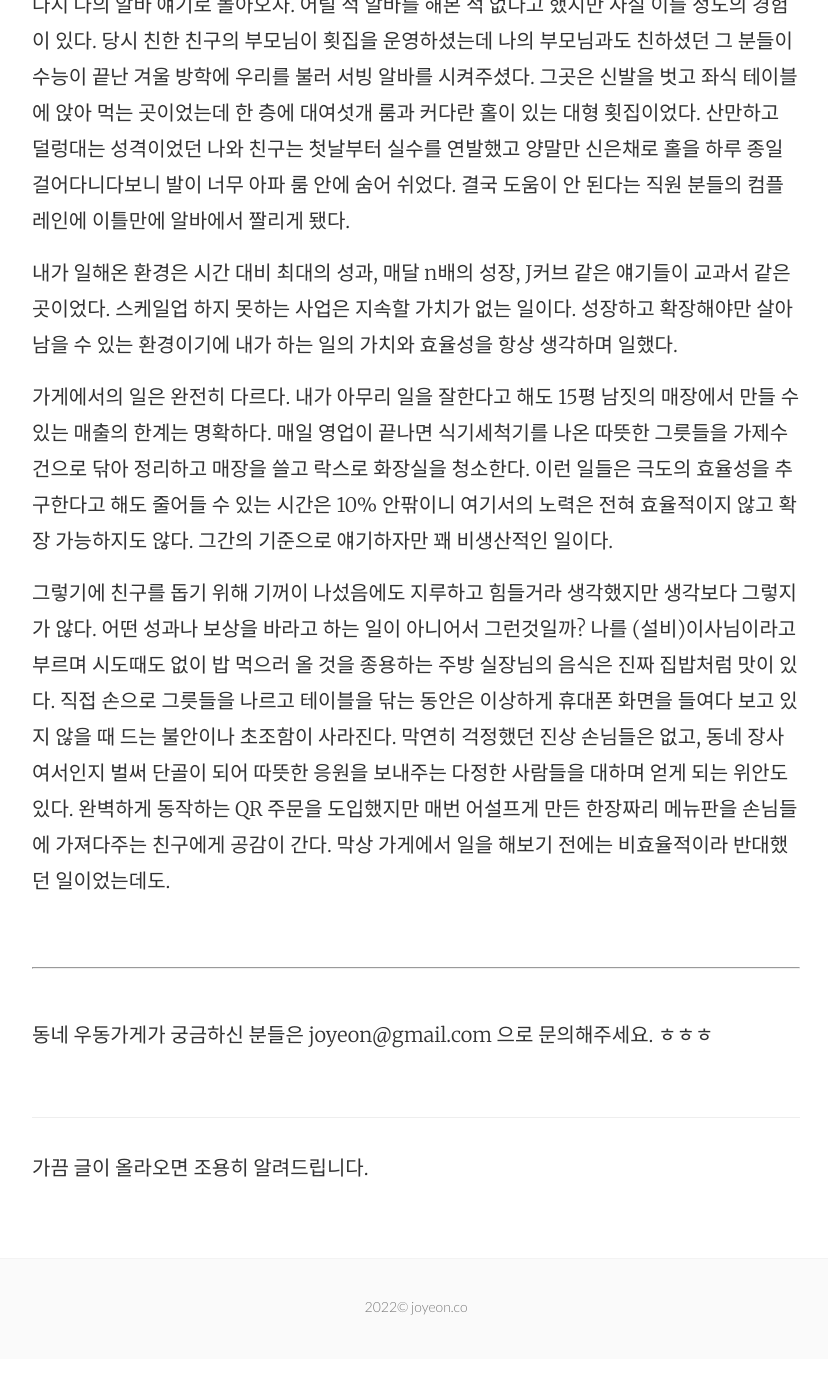
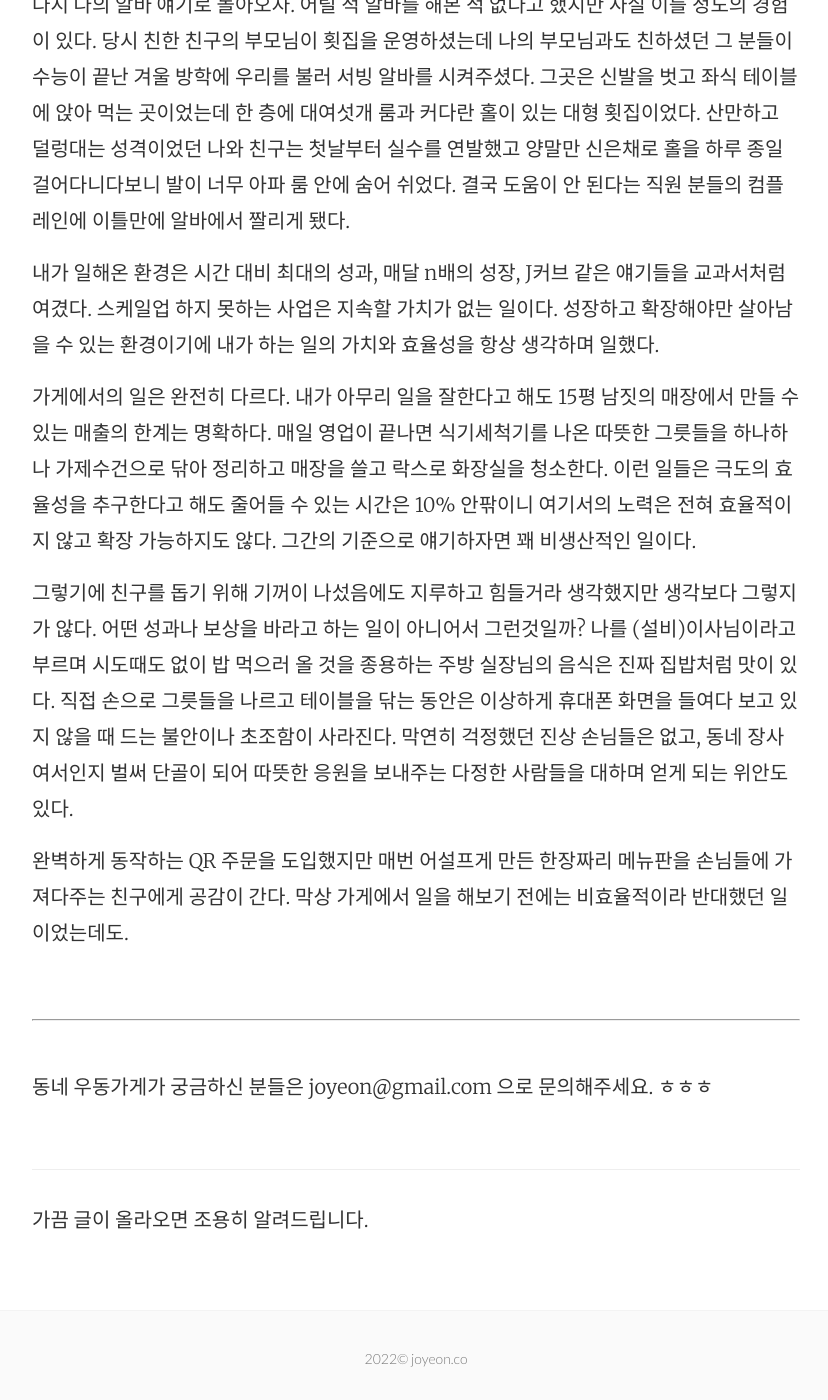
Before and after one commit to joyeon/joyeon.github.io, a Jekyll site: the page built from _posts/2026-01-22-part-time-job.md, in a window 1280 px wide and 1400 px high, scrolled down 2011 px. Shown: the whole window, without its empty margins (224-1052 px from the left). Built offline with Jekyll 4.4.1, drawn with Linux system fonts in a browser that asks for light colours; before the commit the page ends 3370 px from its top, so only the background shows below that.

Commit message:
2026-01-22-part-time-job.md 업데이트

```diff
--- a/_posts/2026-01-22-part-time-job.md
+++ b/_posts/2026-01-22-part-time-job.md
@@ -19,11 +19,13 @@
 
 다시 나의 알바 얘기로 돌아오자. 어릴 적 알바를 해본 적 없다고 했지만 사실 이틀 정도의 경험이 있다. 당시 친한 친구의 부모님이 횟집을 운영하셨는데 나의 부모님과도 친하셨던 그 분들이 수능이 끝난 겨울 방학에 우리를 불러 서빙 알바를 시켜주셨다. 그곳은 신발을 벗고 좌식 테이블에 앉아 먹는 곳이었는데 한 층에 대여섯개 룸과 커다란 홀이 있는 대형 횟집이었다. 산만하고 덜렁대는 성격이었던 나와 친구는 첫날부터 실수를 연발했고 양말만 신은채로 홀을 하루 종일 걸어다니다보니 발이 너무 아파 룸 안에 숨어 쉬었다. 결국 도움이 안 된다는 직원 분들의 컴플레인에 이틀만에 알바에서 짤리게 됐다.
 
-내가 일해온 환경은 시간 대비 최대의 성과, 매달 n배의 성장, J커브 같은 얘기들이 교과서 같은 곳이었다. 스케일업 하지 못하는 사업은 지속할 가치가 없는 일이다. 성장하고 확장해야만 살아남을 수 있는 환경이기에 내가 하는 일의 가치와 효율성을 항상 생각하며 일했다.
+내가 일해온 환경은 시간 대비 최대의 성과, 매달 n배의 성장, J커브 같은 얘기들을 교과서처럼 여겼다. 스케일업 하지 못하는 사업은 지속할 가치가 없는 일이다. 성장하고 확장해야만 살아남을 수 있는 환경이기에 내가 하는 일의 가치와 효율성을 항상 생각하며 일했다.
 
-가게에서의 일은 완전히 다르다. 내가 아무리 일을 잘한다고 해도 15평 남짓의 매장에서 만들 수 있는 매출의 한계는 명확하다. 매일 영업이 끝나면 식기세척기를 나온 따뜻한 그릇들을 가제수건으로 닦아 정리하고 매장을 쓸고 락스로 화장실을 청소한다. 이런 일들은 극도의 효율성을 추구한다고 해도 줄어들 수 있는 시간은 10% 안팎이니 여기서의 노력은 전혀 효율적이지 않고 확장 가능하지도 않다. 그간의 기준으로 얘기하자만 꽤 비생산적인 일이다.
+가게에서의 일은 완전히 다르다. 내가 아무리 일을 잘한다고 해도 15평 남짓의 매장에서 만들 수 있는 매출의 한계는 명확하다. 매일 영업이 끝나면 식기세척기를 나온 따뜻한 그릇들을 하나하나 가제수건으로 닦아 정리하고 매장을 쓸고 락스로 화장실을 청소한다. 이런 일들은 극도의 효율성을 추구한다고 해도 줄어들 수 있는 시간은 10% 안팎이니 여기서의 노력은 전혀 효율적이지 않고 확장 가능하지도 않다. 그간의 기준으로 얘기하자면 꽤 비생산적인 일이다.
 
-그렇기에 친구를 돕기 위해 기꺼이 나섰음에도 지루하고 힘들거라 생각했지만 생각보다 그렇지가 않다. 어떤 성과나 보상을 바라고 하는 일이 아니어서 그런것일까? 나를 (설비)이사님이라고 부르며 시도때도 없이 밥 먹으러 올 것을 종용하는 주방 실장님의 음식은 진짜 집밥처럼 맛이 있다. 직접 손으로 그릇들을 나르고 테이블을 닦는 동안은 이상하게 휴대폰 화면을 들여다 보고 있지 않을 때 드는 불안이나 초조함이 사라진다. 막연히 걱정했던 진상 손님들은 없고, 동네 장사여서인지 벌써 단골이 되어 따뜻한 응원을 보내주는 다정한 사람들을 대하며 얻게 되는 위안도 있다. 완벽하게 동작하는 QR 주문을 도입했지만 매번 어설프게 만든 한장짜리 메뉴판을 손님들에 가져다주는 친구에게 공감이 간다. 막상 가게에서 일을 해보기 전에는 비효율적이라 반대했던 일이었는데도.
+그렇기에 친구를 돕기 위해 기꺼이 나섰음에도 지루하고 힘들거라 생각했지만 생각보다 그렇지가 않다. 어떤 성과나 보상을 바라고 하는 일이 아니어서 그런것일까? 나를 (설비)이사님이라고 부르며 시도때도 없이 밥 먹으러 올 것을 종용하는 주방 실장님의 음식은 진짜 집밥처럼 맛이 있다. 직접 손으로 그릇들을 나르고 테이블을 닦는 동안은 이상하게 휴대폰 화면을 들여다 보고 있지 않을 때 드는 불안이나 초조함이 사라진다. 막연히 걱정했던 진상 손님들은 없고, 동네 장사여서인지 벌써 단골이 되어 따뜻한 응원을 보내주는 다정한 사람들을 대하며 얻게 되는 위안도 있다.
+
+완벽하게 동작하는 QR 주문을 도입했지만 매번 어설프게 만든 한장짜리 메뉴판을 손님들에 가져다주는 친구에게 공감이 간다. 막상 가게에서 일을 해보기 전에는 비효율적이라 반대했던 일이었는데도.
 
 <br />
 
```
